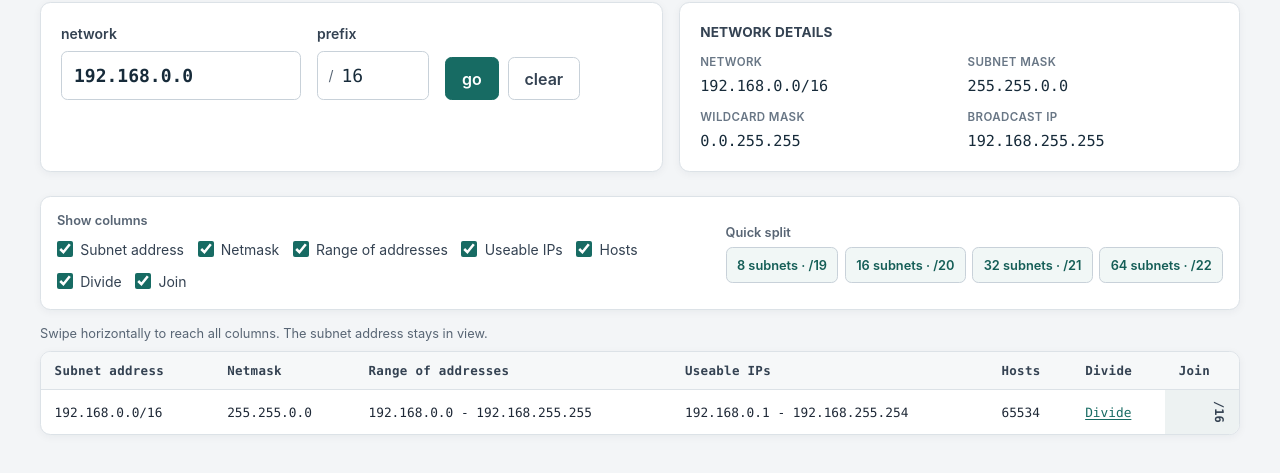
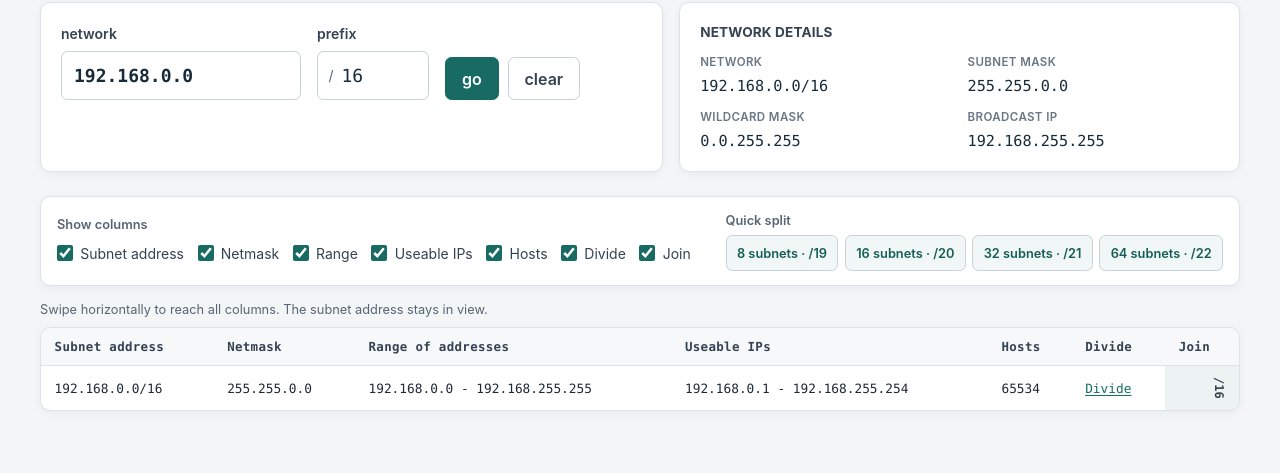
Before and after one commit to rjadams82/subnet-calculator, a plain HTML site: page htmldocs/index.html in a window 1280 px wide. Shown: the part 139-612 px from the top of the page. Drawn offline with Linux system fonts and the light colour scheme.

Commit message:
minor tweaks

```diff
--- a/htmldocs/index.html
+++ b/htmldocs/index.html
@@ -76,7 +76,7 @@
                         <div class="column-options-list">
                             <label><input type="checkbox" id="cb_subnet" checked> Subnet address</label>
                             <label><input type="checkbox" id="cb_netmask" checked> Netmask</label>
-                            <label><input type="checkbox" id="cb_range" checked> Range of addresses</label>
+                            <label><input type="checkbox" id="cb_range" checked> Range</label>
                             <label><input type="checkbox" id="cb_useable" checked> Useable IPs</label>
                             <label><input type="checkbox" id="cb_hosts" checked> Hosts</label>
                             <label><input type="checkbox" id="cb_divide" checked> Divide</label>
```
